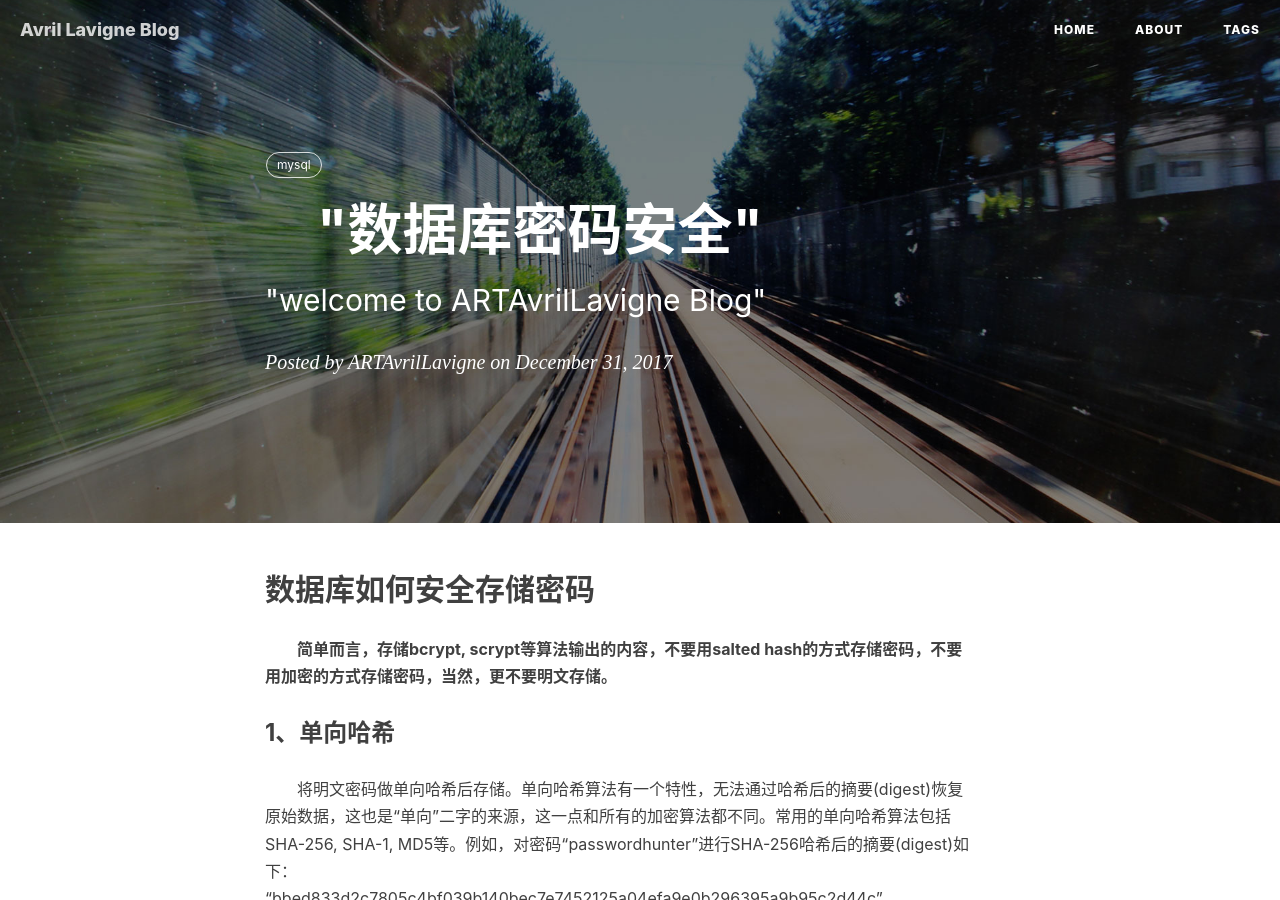
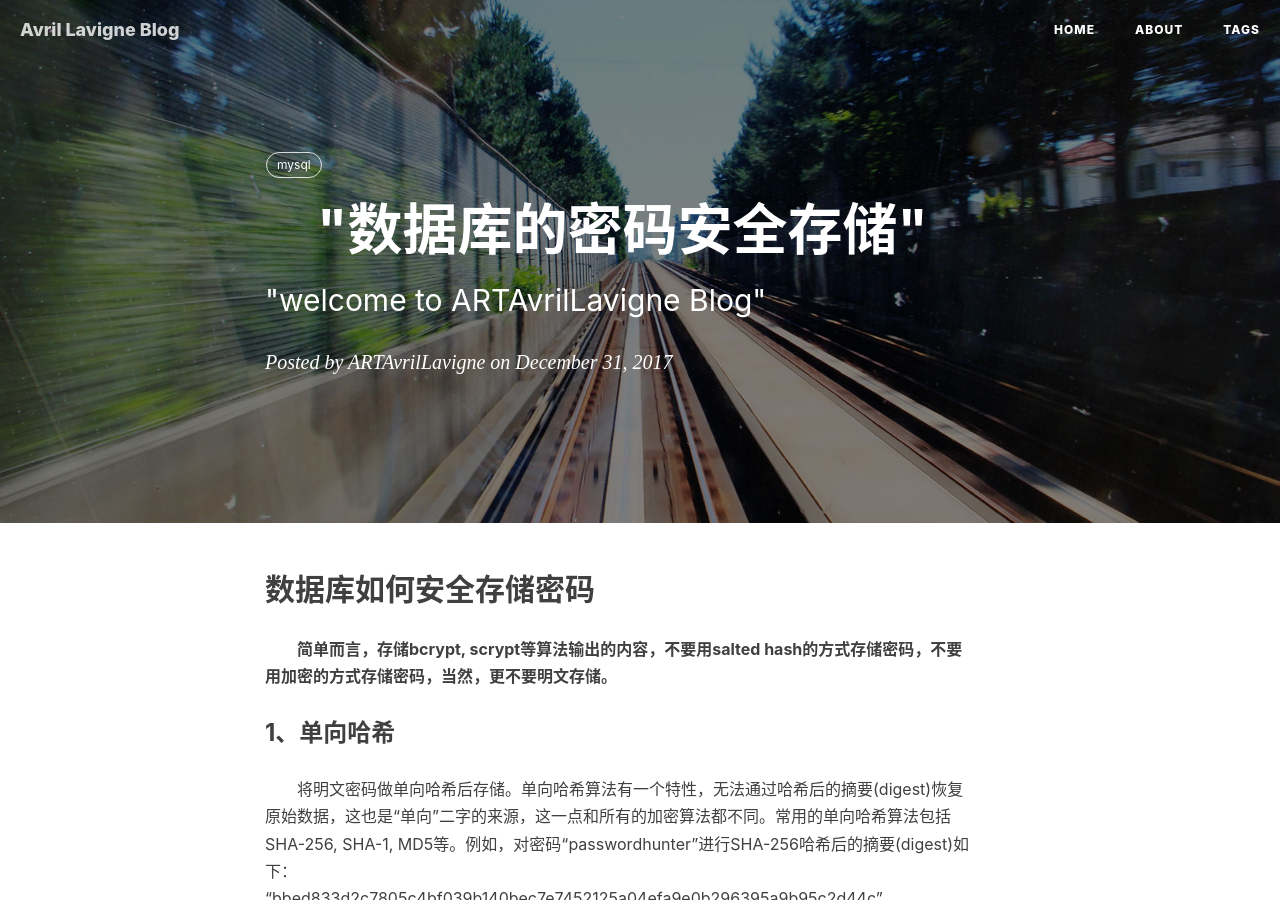
Before and after one commit to ARTAvrilLavigne/ARTAvrilLavigne.github.io, a Jekyll site: the page built from _posts/2017-12-31-password_security.markdown, in a window 1280 px wide and 900 px high. Built offline with Jekyll 4.4.1, drawn with Linux system fonts in a browser that asks for light colours; nearby versions of some CDN libraries; comment, search, counter and statistics services are not loaded.

Commit message:
Update 2017-12-31-password_security.markdown

```diff
--- a/_posts/2017-12-31-password_security.markdown
+++ b/_posts/2017-12-31-password_security.markdown
@@ -1,6 +1,6 @@
 ---
 layout:     post
-title:      "数据库密码安全"
+title:      "数据库的密码安全存储"
 subtitle:   " \"welcome to ARTAvrilLavigne Blog\""
 date:       2017-12-31 12:16:00
 author:     "ARTAvrilLavigne"
```
